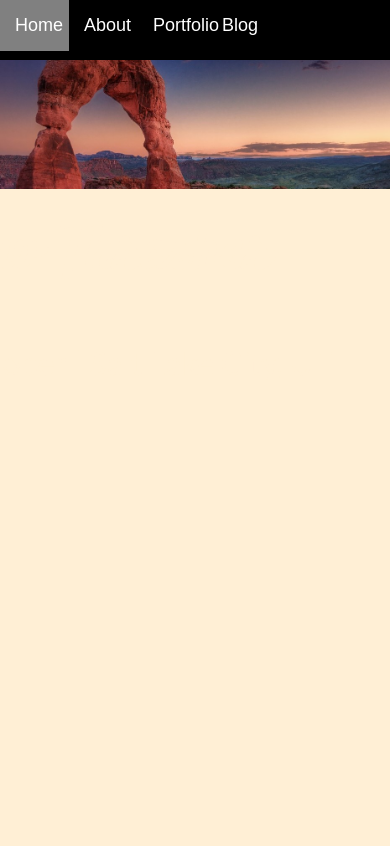
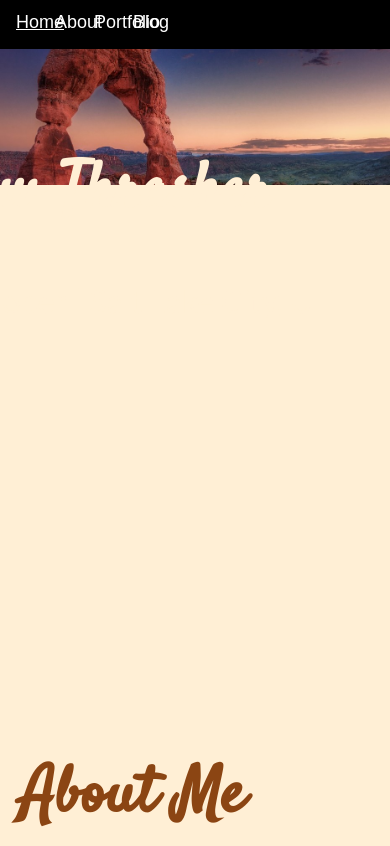
Before and after one commit to dthrasher90/mypage, a website: page public/index.html in a window 390 px wide. Shown: the top 846 px of the page. Drawn offline with nearby package versions, Linux system fonts and the light colour scheme; a script that the page names is missing.

Commit message:
more resopnsive styles addede to profile and blog

```diff
--- a/public/index.html
+++ b/public/index.html
@@ -27,12 +27,12 @@
 
 
 
-<div class="container no-gutters">
+<div class="container">
   <div class="row">
 
 
-            <nav class="navbar navbar">
-                <ul class="clearfix">
+            <nav class="navbar navbar clearfix">
+                <ul>
                     <li> <a href="#">Home </a></li>
                     <li><a href="#about">About </a></li>
                     <li><a href="#portfolio">Portfolio</a></li>
@@ -43,7 +43,7 @@
             <div id="titlePage">
               <div class="jumbotron jumbotron-fluid" style="background-image: url(styles/utah10.jpg); background-size: 100%;">
                 <div class="container">
-                  <h1 class="display-3">Fluid jumbotron</h1>
+
                   <p class="lead"></p>
                   <div class="title">
                       <h1>Drew Thrasher</h1>
@@ -54,11 +54,13 @@
 
 
             </div>
+
+ <div class="container">
   <div id="about">
 
           <h1>About Me</h1>
 
-          <p><img src="styles/images/family2.jpg" height="300px" width="240px">My name is Drew Thrasher, thanks for stopping by. I am a web developer and my family and I currently reside in Fairbanks, AK. Very shortly, we will be relocating to Salt
+          <p><img src="styles/images/family2.jpg" class= "rounded" height="300px" width="240px">My name is Drew Thrasher, thanks for stopping by. I am a web developer and my family and I currently reside in Fairbanks, AK. Very shortly, we will be relocating to Salt
               Lake City, Utah to establish roots. We are very excited about the move and the chance to explore everything Utah has to offer. We are familiar with the area, having lived in Vegas for an extended time (my wife is a local). We are most
               excited of the amount of outdoor activity Utah provides, everything from hiking and camping to skiing. I also enjoy watching NFL and college football games (Carolina Panthers, since'95!) and I drink way to much coffee!</p>
 
@@ -69,23 +71,25 @@
               in the footer.  Feel free to drop me a line! </br>  <a href="mailto:dthrasher90@gmail.com?Subject=Hello%20again">  <i class="fa fa-envelope fa-2x" aria-hidden="true"></i></a></p>
 
   </div>
+</div>
 
 
-        <div id="portfolio">
+
 <div class="conainer">
   <div class="row">
 
+    <div id="portfolio">
       <h1>Portfolio</h1>
+        <div class = "col-md-12 col-xs-12">
 
-
-                <div class="`col-md-12 cardholder">
+           <!-- <div class="`col-md-12 cardholder clearfix"> -->
 
 
                 <div class="card" >
                  <a href="https://football4.herokuapp.com/" > <img class="card-img-top" src="styles/headcoach.jpg" style: "height=300px; width= 300px;"> </a>
                   <div class="card-block">
                     <h4 class="card-title">Head Coach</h4>
-                    <p class="card-text">The only head coach RPG on the web! Uses Phaser framework for animations.</p>
+                    <p class="card-text">The only head coach RPG on the web! </p>
 
                     <div class="icons">
                        <img src="styles/images/js.png" style="height:30px;width:30px">
@@ -137,14 +141,21 @@
                          <img src="styles/images/mean.jpg" style="height:30px;width:60px">
                          <img src="styles/images/bootstrap.png" style="height:30px;width:30px">
                      </div>
+                    <!-- </div> -->
                   </div>
                 </div>
               </div>
             </div>
  <!-- end portfolio brackets -->
+
+
+
               </div>
             </div>
 
+
+  <div class="container">
+      <div class="row">
 
     <div id="blog">
 
@@ -165,7 +176,8 @@
 
       </div>
     </div>
-
+  </div>
+</div>
 </body>
 
 </html>
--- a/public/styles/main.css
+++ b/public/styles/main.css
@@ -1,42 +1,47 @@
 html, body {
-  height: 100%;
   -webkit-box-sizing: border-box;
   box-sizing: border-box; }
 
 nav {
-  height: 60px;
+  height: 20px;
   width: 100%;
   background-color: black;
   position: fixed;
   z-index: 1; }
 
-.jumbotron {
-  height: 650px;
-  border: 3px slategrey;
-  background-repeat: no-repeat; }
-
+ul {
+  width: 100%;
+  background-color: black; }
+  ul:after {
+    content: "";
+    display: block;
+    clear: both; }
   ul li {
     float: left;
     width: 10%;
     color: white;
-  font-size: 18px;
-  padding: 15px;
-  list-style-type: none; }
-  ul li:hover {
-    background-color: grey;
-    color: grey; }
-
+    font-size: 18px; }
   ul a {
+    height: 100%;
     text-decoration: none;
-  float: left;
     text-align: center;
+    padding: 16px;
     color: white;
     display: block; }
+    ul a:hover {
+      text-decoration: underline; }
+
+.jumbotron {
+  height: 650px;
+  border: 3px slategrey;
+  background-repeat: no-repeat;
+  margin-top: -20px; }
 
 #titlePage {
-  height: 100vh;
+  height: 100%;
   width: 100%;
-  background-color: papayawhip; }
+  background-color: papayawhip;
+  overflow: none; }
 
 .title {
   width: 600px;
@@ -56,10 +61,11 @@ ul a {
     color: papayawhip; }
 
 #about {
-  height: 100vh;
+  height: 100%;
   width: 100%;
   background-color: papayawhip;
-  padding: 5px; }
+  padding: 5px;
+  overflow: none; }
   #about h1 {
     color: saddlebrown;
     font-size: 64px;
@@ -84,7 +90,9 @@ ul a {
 #portfolio {
   height: 100vh;
   width: 100%;
-  background-color: papayawhip; }
+  background-color: papayawhip;
+  min-height: 100%;
+  overflow: none; }
   #portfolio h1 {
     padding-top: 100px;
     padding-left: 15px;
@@ -106,7 +114,7 @@ ul a {
   font-size: 18px;
   font-weight: bolder;
   background-color: #eee;
-  color: slategrey;
+  color: darkslategrey;
   padding: 1px;
   margin-left: 10px;
   margin-right: 10px;
@@ -140,6 +148,7 @@ ul a {
 
 #blog {
   height: 90vh;
+  min-height: 90%;
   width: 100%;
   background-color: papayawhip; }
   #blog h1 {
@@ -150,7 +159,7 @@ ul a {
     color: saddlebrown; }
 
 footer {
-  height: 10vh;
+  height: 10%;
   width: 100%;
   border-top: 1px solid saddlebrown;
   margin: 0 auto;
--- a/public/styles/styles.scss
+++ b/public/styles/styles.scss
@@ -1,55 +1,65 @@
 
 
 html, body {
-  height: 100%;
   box-sizing: border-box;
 }
 
 
 nav{
-  height: 60px;
+  height: 20px;
   width: 100%;
   background-color: black;
   position: fixed;
   z-index: 1;
-}
+ }
 
-.jumbotron{
-  height: 650px;
-  border: 3px slategrey;
-  background-repeat: no-repeat;
-}
+
 ul{
+  width: 100%;
+  background-color: black;
+   &:after{
+
+    content: "";
+    display: block;
+    clear: both;
+  }
+
 
   li{
     float: left;
     width: 10%;
     color: white;
     font-size: 18px;
-    padding: 15px;
-    list-style-type: none;
+
+  }
+  a{
+    height: 100%;
+    text-decoration: none;
+    text-align: center;
+    padding: 16px;
+    color: white;
+    display: block;
     &:hover{
-      background-color: grey;
-      color: grey;
+      text-decoration: underline;
+
 
     }
-  }
-  a{
-    text-decoration: none;
-    float : left;
-    text-align: center;
-    color: white;
-    display: block;
 
   }
 }
-
+.jumbotron{
+  height: 650px;
+  border: 3px slategrey;
+  background-repeat: no-repeat;
+  margin-top: -20px;
+}
 
 
 #titlePage{
-  height: 100vh;
+  height: 100%;
   width: 100%;
   background-color: papayawhip;
+  overflow: none;
 }
 
 .title {
@@ -75,10 +85,11 @@ ul{
 }
 
 #about{
-  height: 100vh;
+  height: 100%;
   width: 100%;
   background-color: papayawhip;
   padding: 5px;
+  overflow: none;
 
 
 
@@ -119,6 +130,8 @@ ul{
   height: 100vh;
   width: 100%;
   background-color: papayawhip;
+  min-height: 100%;
+  overflow: none;
 
       h1{
         padding-top: 100px;
@@ -146,7 +159,7 @@ font-family: lato;
 font-size: 18px;
 font-weight: bolder;
 background-color: #eee;
-color: slategrey;
+color: darkslategrey;
 padding: 1px;
 margin-left: 10px;
 margin-right: 10px;
@@ -181,6 +194,7 @@ box-shadow: 10px 10px 5px dimgrey;
 
 #blog{
   height: 90vh;
+  min-height: 90%;
   width: 100%;
   background-color: papayawhip;
 
@@ -196,7 +210,7 @@ box-shadow: 10px 10px 5px dimgrey;
 
 
 footer{
-  height: 10vh;
+  height: 10%;
   width: 100%;
   border-top: 1px solid saddlebrown;
   margin: 0 auto;
```
Lines whose indentation alone changed are shown as unchanged.
